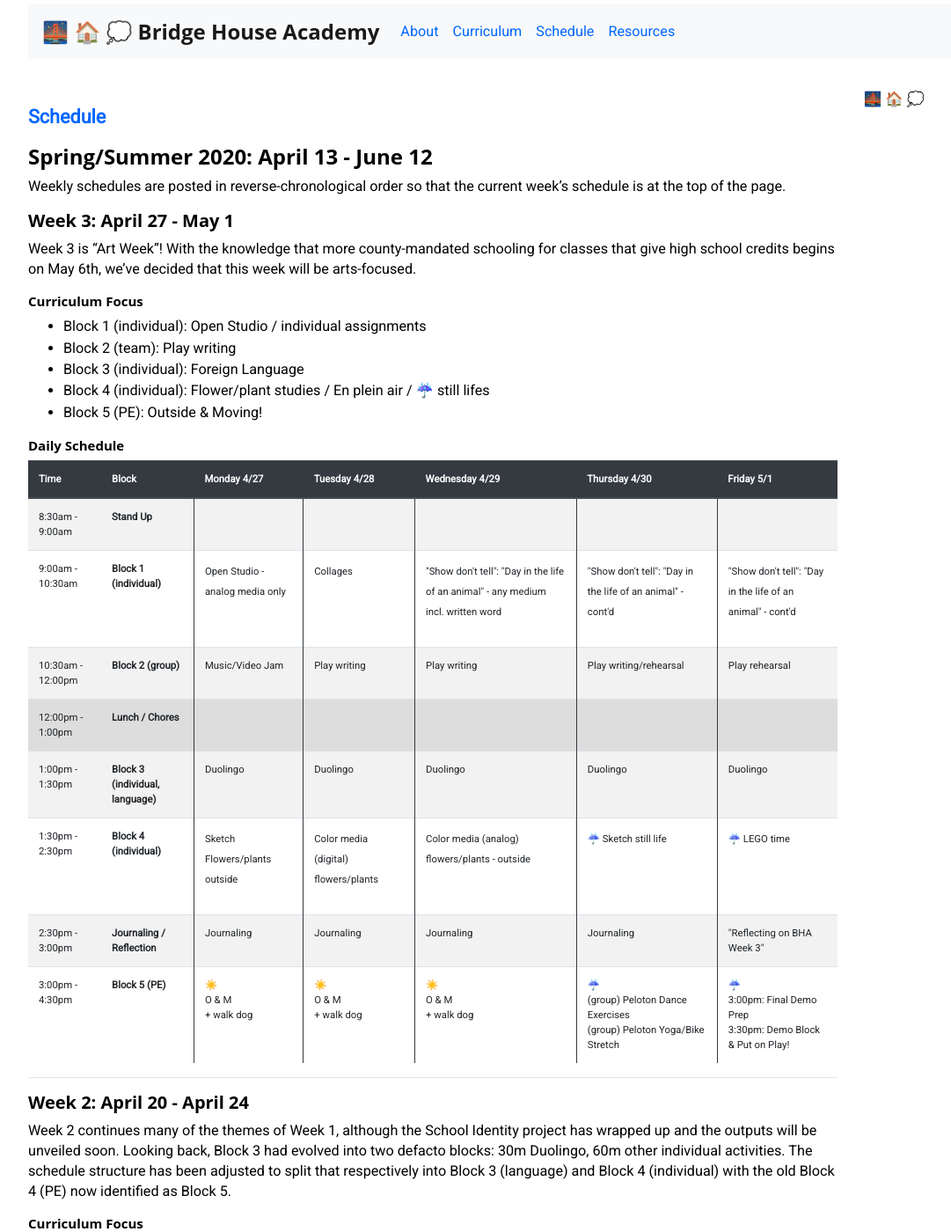
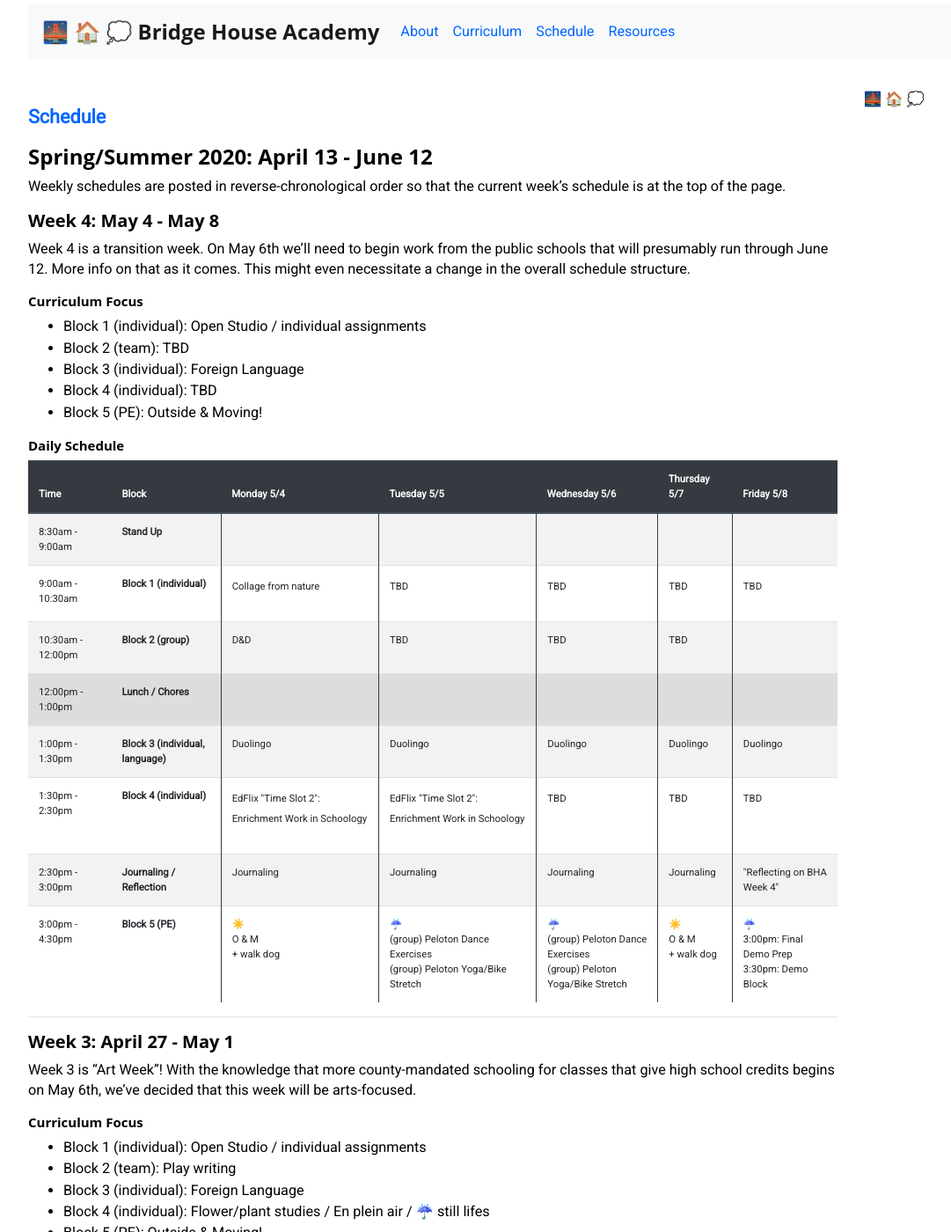
Before and after one commit to busse/bha, a Jekyll site: the page built from schedule/index.md, in a window 1280 px wide and 1400 px high. Shown: the whole window at 88% size, without its empty margins (53-1134 px from the left). Built offline with Jekyll 4.4.1, drawn with Linux system fonts in a browser that asks for light colours; nearby versions of some CDN libraries; emoji names are drawn with the system emoji font.

Commit message:
Starting Week 4 schedule

```diff
--- a/schedule/index.md
+++ b/schedule/index.md
@@ -6,6 +6,111 @@ title: Schedule
 # Spring/Summer 2020: April 13 - June 12
 
 Weekly schedules are posted in reverse-chronological order so that the current week's schedule is at the top of the page.
+
+## <a name="#week4">Week 4: May 4 - May 8</a>
+
+Week 4 is a transition week. On May 6th we'll need to begin work from the public schools that will presumably run through June 12. More info on that as it comes. This might even necessitate a change in the overall schedule structure.
+
+### Curriculum Focus
+
+  - Block 1 (individual): Open Studio / individual assignments
+  - Block 2 (team): TBD
+  - Block 3 (individual): Foreign Language
+  - Block 4 (individual): TBD
+  - Block 5 (PE): Outside & Moving!
+
+### Daily Schedule
+
+<table class="table table-striped currTable">
+  <thead class="thead-dark">
+    <tr>
+      <th scope="col">Time</th>
+      <th scope="col">Block</th>
+      <th scope="col">Monday 5/4</th>
+      <th scope="col">Tuesday 5/5</th>
+      <th scope="col">Wednesday 5/6</th>
+      <th scope="col">Thursday 5/7</th>
+      <th scope="col">Friday 5/8</th>
+    </tr>
+  </thead>
+<tbody>
+<tr class="currRowStandup">
+	<td class="currTime">8:30am - 9:00am</td>
+	<th scope="row" class="currBlock">Stand Up</th>
+	<td class="currMon"></td>
+	<td class="currTue"></td>
+	<td class="currWed"></td>
+	<td class="currThr"></td>
+	<td class="currFri"></td>
+</tr>
+
+<tr>
+	<td class="currTime">9:00am - 10:30am</td>
+	<th class="currBlock">Block 1 (individual)</th>
+	<td class="currMon"><p>Collage from nature</p></td>
+	<td class="currTue"><p>TBD</p></td>
+	<td class="currWed"><p>TBD</p></td>
+	<td class="currWed"><p>TBD</p></td>
+	<td class="currFri"><p>TBD</p></td>
+</tr>
+<tr>
+	<td class="currTime">10:30am - 12:00pm</td>
+	<th class="currBlock">Block 2 (group)</th>
+	<td class="currMon">D&D</td>
+	<td class="currTue">TBD</td>
+	<td class="currWed">TBD</td>
+	<td class="currThr">TBD</td>
+	<td class="currFri"></td>
+</tr>
+<tr class="currRowLunch">
+	<td class="currTime">12:00pm - 1:00pm</td>
+	<th class="currBlock">Lunch / Chores</th>
+	<td class="currMon"></td>
+	<td class="currTue"></td>
+	<td class="currWed"></td>
+	<td class="currThr"></td>
+	<td class="currFri"></td>
+</tr>
+<tr>
+	<td class="currTime">1:00pm - 1:30pm</td>
+	<th class="currBlock">Block 3 (individual, language)</th>
+	<td class="currMon">Duolingo</td>
+	<td class="currTue">Duolingo</td>
+	<td class="currWed">Duolingo</td>
+	<td class="currThr">Duolingo</td>
+	<td class="currFri">Duolingo</td>
+</tr>
+<tr>
+	<td class="currTime">1:30pm - 2:30pm</td>
+	<th class="currBlock">Block 4 (individual)</th>
+	<td class="currMon"><p>EdFlix "Time Slot 2": Enrichment Work in Schoology</p></td>
+	<td class="currTue"><p>EdFlix "Time Slot 2": Enrichment Work in Schoology</p></td>
+	<td class="currWed"><p>TBD</p></td>
+	<td class="currThr"><p>TBD</p></td>
+	<td class="currFri"><p>TBD</p></td>
+</tr>
+<tr  class="currRowJournal">
+	<td class="currTime">2:30pm - 3:00pm</td>
+	<th class="currBlock">Journaling / Reflection</th>
+	<td class="currMon">Journaling</td>
+	<td class="currTue">Journaling</td>
+	<td class="currWed">Journaling</td>
+	<td class="currThr">Journaling</td>
+	<td class="currFri">"Reflecting on BHA Week 4"</td>
+</tr>
+<tr>
+	<td class="currTime">3:00pm - 4:30pm</td>
+	<th class="currBlock">Block 5 (PE)</th>
+	<td class="currMon">:sunny:<br>O & M<br>+ walk dog</td>
+	<td class="currTue">:umbrella:<br>(group) Peloton Dance Exercises<br>(group) Peloton Yoga/Bike Stretch</td>
+	<td class="currWed">:umbrella:<br>(group) Peloton Dance Exercises<br>(group) Peloton Yoga/Bike Stretch</td>
+	<td class="currThr">:sunny: <br>O & M<br>+ walk dog</td>
+	<td class="currFri">:umbrella:<br>3:00pm: Final Demo  Prep<br>3:30pm:  Demo Block</td>
+</tr>
+
+</tbody>
+</table>
+<hr>
 
 
 ## <a name="#week3">Week 3: April 27 - May 1</a>
```
